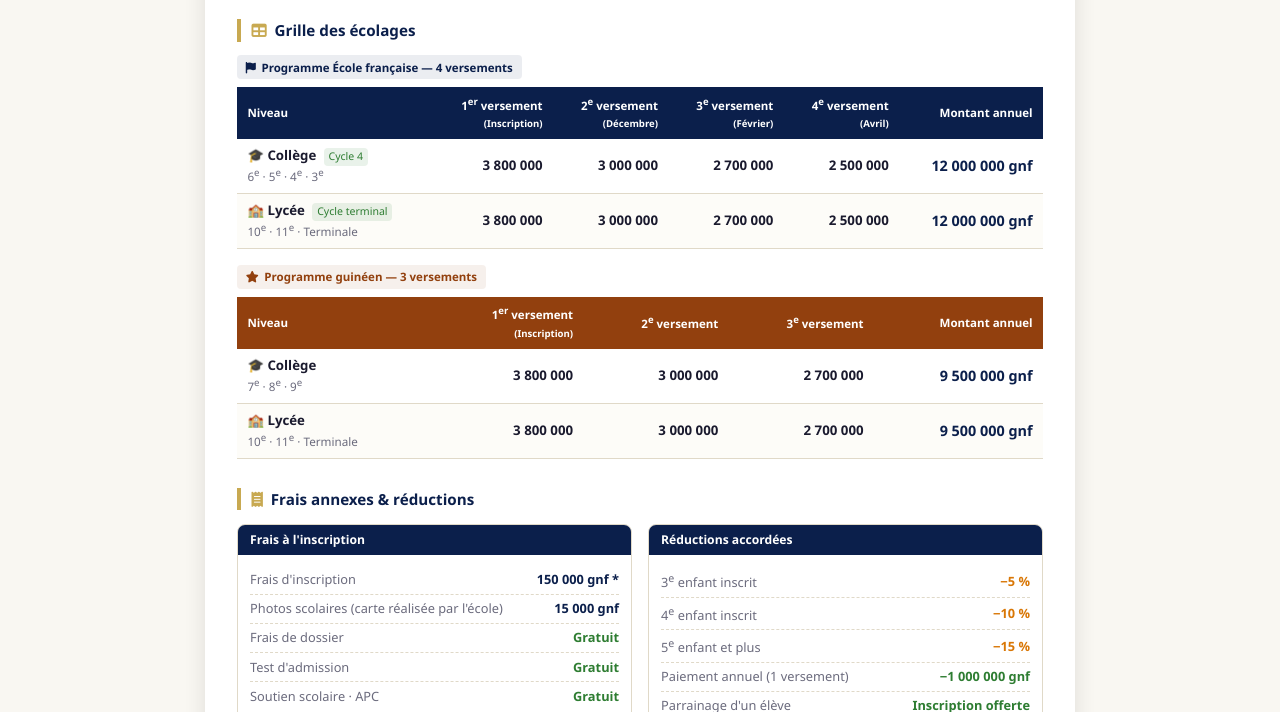
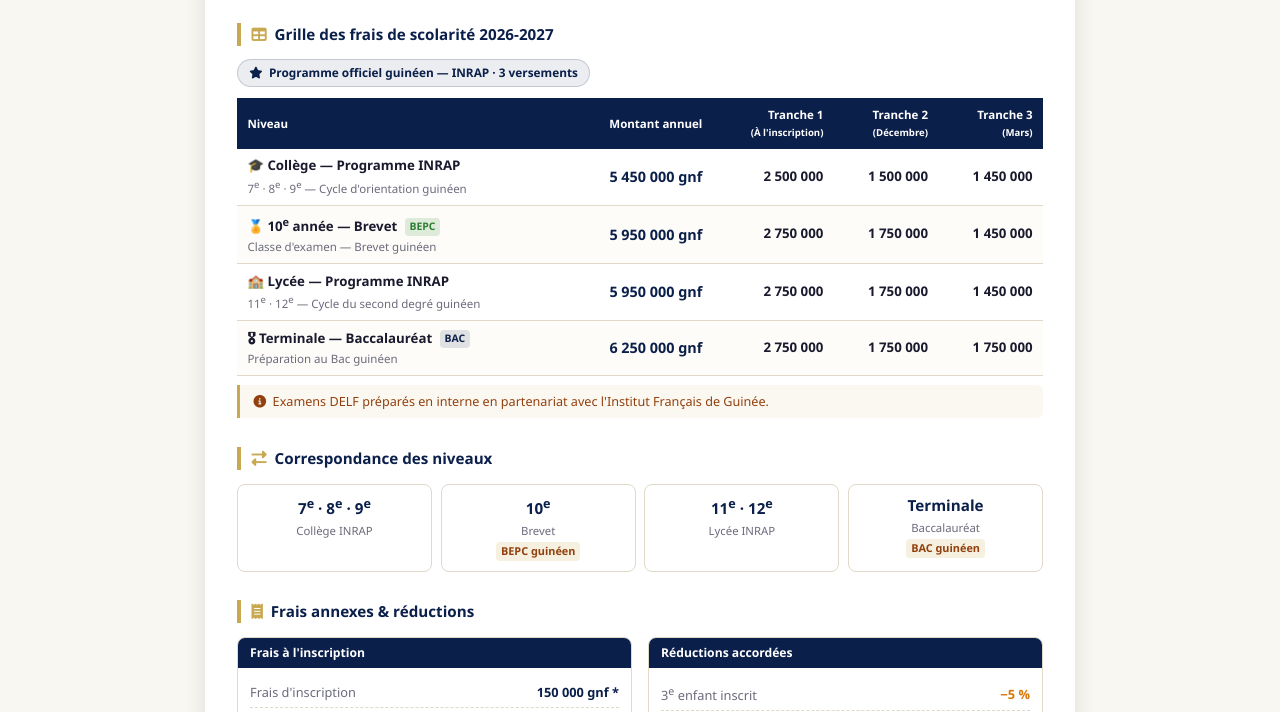
Before and after one commit to Erdid1/web-bela-lekkol-montessori, a website built with Vite: page reglement-college-lycee-2026-2027.html in a window 1280 px wide. Shown: the part 234-946 px from the top of the page. Built offline with nearby package versions, Linux system fonts and the light colour scheme.

Commit message:
fix: corrige tarifs collège/lycée programme INRAP guinéen
Données réelles du PDF 2026-2027 :
- 3 versements (inscription + décembre + mars)
- Collège INRAP 7e-9e : 5 450 000 gnf
- 10e Brevet BEPC : 5 950 000 gnf
- Lycée INRAP 11e-12e : 5 950 000 gnf
- Terminale BAC : 6 250 000 gnf
- Réduction paiement annuel : -300 000 gnf (non -1 000 000)
- Ajout relevé de notes N-1 dans les documents requis
- Ajout section correspondance des niveaux et AdmiSco

```diff
--- a/reglement-college-lycee-2026-2027.html
+++ b/reglement-college-lycee-2026-2027.html
@@ -4,7 +4,7 @@
   <meta charset="UTF-8">
   <meta name="viewport" content="width=device-width, initial-scale=1.0">
   <title>Règlement Financier — Collège & Lycée 2026-2027 · Bela Lekkol Montessori</title>
-  <meta name="description" content="Règlement financier Collège & Lycée 2026-2027 de Bela Lekkol Montessori. Grille des écolages, modalités de paiement, documents requis.">
+  <meta name="description" content="Règlement financier Collège & Lycée 2026-2027 de Bela Lekkol Montessori. Programme INRAP guinéen — grille des écolages, modalités de paiement, documents requis.">
   <link rel="icon" href="./public/favicon.svg" type="image/svg+xml">
   <link rel="stylesheet" href="https://cdnjs.cloudflare.com/ajax/libs/font-awesome/6.4.0/css/all.min.css">
   <style>
@@ -12,7 +12,6 @@
       --primary: #0B1F4B;
       --gold:    #C8A951;
       --green:   #2E7D32;
-      --indigo:  #3730A3;
       --light:   #F9F7F2;
       --border:  #e0d9c8;
       --text:    #1a1a2e;
@@ -53,7 +52,7 @@
       background: var(--gold); color: var(--primary);
       padding: .45rem .9rem; border-radius: 6px;
       font-weight: 800; font-size: .75rem; text-align: center;
-      white-space: nowrap; align-self: flex-start; line-height: 1.4;
+      white-space: nowrap; align-self: flex-start; line-height: 1.5;
     }
     .doc-meta {
       background: rgba(200,169,81,.1); border-bottom: 2px solid var(--gold);
@@ -73,41 +72,53 @@
     }
     h2:first-child { margin-top: 0; }
 
-    /* ── PROGRAMME BADGE ── */
-    .prog-tabs { display: flex; gap: .5rem; margin-bottom: .9rem; flex-wrap: wrap; }
-    .prog-tab {
-      padding: .35rem .85rem; border-radius: 20px; font-size: .76rem; font-weight: 700;
-      border: 2px solid transparent;
+    /* ── BADGE PROGRAMME ── */
+    .prog-label {
+      display: inline-flex; align-items: center; gap: .4rem;
+      font-size: .74rem; font-weight: 700; padding: .25rem .7rem;
+      border-radius: 20px; margin-bottom: .7rem;
+      background: rgba(11,31,75,.08); color: var(--primary);
+      border: 1px solid rgba(11,31,75,.18);
     }
-    .prog-tab.fr { background: rgba(11,31,75,.1); color: var(--primary); border-color: var(--primary); }
-    .prog-tab.gn { background: rgba(200,169,81,.15); color: #92400e; border-color: var(--gold); }
 
-    /* ── TABLEAUX ── */
-    .fee-table { width: 100%; border-collapse: collapse; font-size: .83rem; margin-bottom: .5rem; }
+    /* ── TABLEAU ── */
+    .fee-table { width: 100%; border-collapse: collapse; font-size: .83rem; }
     .fee-table th {
-      padding: .48rem .65rem; font-size: .72rem; font-weight: 600;
+      background: var(--primary); color: #fff;
+      padding: .5rem .65rem; font-size: .72rem; font-weight: 600;
     }
     .fee-table th:first-child { text-align: left; }
     .fee-table th:not(:first-child) { text-align: right; }
-    .fee-table td { padding: .46rem .65rem; border-bottom: 1px solid var(--border); }
+    .fee-table td { padding: .48rem .65rem; border-bottom: 1px solid var(--border); vertical-align: middle; }
     .fee-table td:not(:first-child) { text-align: right; font-weight: 600; }
     .fee-table tr:nth-child(even) td { background: rgba(200,169,81,.04); }
-    .total { color: var(--primary); font-weight: 800; font-size: .9rem; }
-    .cycle { display: inline-block; font-size: .66rem; background: rgba(46,125,50,.1); color: var(--green); border-radius: 4px; padding: .07rem .3rem; margin-left: .25rem; }
-    .sub { font-size: .73rem; color: var(--muted); display: block; }
+    .fee-table .total { color: var(--primary); font-weight: 800; font-size: .9rem; }
+    .sub { font-size: .72rem; color: var(--muted); display: block; margin-top: .1rem; }
+    .exam-badge {
+      display: inline-block; font-size: .65rem; background: rgba(200,169,81,.2);
+      color: #92400e; border-radius: 4px; padding: .07rem .3rem;
+      margin-left: .25rem; font-weight: 700; vertical-align: middle;
+    }
+    .exam-badge.bepc { background: rgba(46,125,50,.15); color: var(--green); }
+    .exam-badge.bac  { background: rgba(11,31,75,.12); color: var(--primary); }
 
-    /* Programme français header */
-    .thead-fr th { background: var(--primary); color: #fff; }
-    /* Programme guinéen header */
-    .thead-gn th { background: #92400e; color: #fff; }
+    .note-delf {
+      background: rgba(200,169,81,.08); border-left: 3px solid var(--gold);
+      padding: .45rem .85rem; border-radius: 0 6px 6px 0;
+      font-size: .79rem; color: #92400e; margin-top: .55rem;
+    }
 
-    .prog-label {
-      display: inline-flex; align-items: center; gap: .35rem;
-      font-size: .72rem; font-weight: 700; padding: .2rem .55rem;
-      border-radius: 4px; margin-bottom: .5rem;
+    /* ── CORRESPONDANCE NIVEAUX ── */
+    .niveaux-grid { display: flex; gap: .55rem; flex-wrap: wrap; margin-bottom: .6rem; }
+    .niveau-card {
+      flex: 1 1 140px; border: 1px solid var(--border); border-radius: 8px;
+      padding: .6rem .7rem; text-align: center;
     }
-    .prog-label.fr { background: rgba(11,31,75,.08); color: var(--primary); }
-    .prog-label.gn { background: rgba(146,64,14,.08); color: #92400e; }
+    .niveau-card .cl { font-size: .95rem; font-weight: 800; color: var(--primary); }
+    .niveau-card .desc { font-size: .71rem; color: var(--muted); margin-top: .12rem; }
+    .niveau-card .exam { font-size: .68rem; background: rgba(200,169,81,.18); color: #92400e;
+                         font-weight: 700; padding: .08rem .3rem; border-radius: 4px;
+                         display: inline-block; margin-top: .2rem; }
 
     /* ── DEUX COLONNES ── */
     .grid-2 { display: grid; grid-template-columns: 1fr 1fr; gap: 1rem; }
@@ -210,84 +221,91 @@
 
   <div class="body">
 
-    <!-- GRILLE ÉCOLAGES — PROGRAMME FRANÇAIS -->
-    <h2><i class="fas fa-table" style="color:var(--gold);margin-right:.5rem;"></i>Grille des écolages</h2>
+    <!-- GRILLE ÉCOLAGES -->
+    <h2><i class="fas fa-table" style="color:var(--gold);margin-right:.5rem;"></i>Grille des frais de scolarité 2026-2027</h2>
 
-    <div class="prog-label fr"><i class="fas fa-flag"></i>Programme École française — 4 versements</div>
+    <div class="prog-label"><i class="fas fa-star"></i>Programme officiel guinéen — INRAP · 3 versements</div>
+
     <table class="fee-table">
-      <thead class="thead-fr">
+      <thead>
         <tr>
           <th>Niveau</th>
-          <th>1<sup>er</sup> versement<br><small>(Inscription)</small></th>
-          <th>2<sup>e</sup> versement<br><small>(Décembre)</small></th>
-          <th>3<sup>e</sup> versement<br><small>(Février)</small></th>
-          <th>4<sup>e</sup> versement<br><small>(Avril)</small></th>
           <th>Montant annuel</th>
+          <th>Tranche 1<br><small>(À l'inscription)</small></th>
+          <th>Tranche 2<br><small>(Décembre)</small></th>
+          <th>Tranche 3<br><small>(Mars)</small></th>
         </tr>
       </thead>
       <tbody>
         <tr>
           <td>
-            <strong>🎓 Collège</strong>
-            <span class="cycle">Cycle 4</span>
-            <span class="sub">6<sup>e</sup> · 5<sup>e</sup> · 4<sup>e</sup> · 3<sup>e</sup></span>
+            <strong>🎓 Collège — Programme INRAP</strong>
+            <span class="sub">7<sup>e</sup> · 8<sup>e</sup> · 9<sup>e</sup> — Cycle d'orientation guinéen</span>
           </td>
-          <td>3 800 000</td>
-          <td>3 000 000</td>
-          <td>2 700 000</td>
+          <td class="total">5 450 000 gnf</td>
           <td>2 500 000</td>
-          <td class="total">12 000 000 gnf</td>
+          <td>1 500 000</td>
+          <td>1 450 000</td>
         </tr>
         <tr>
           <td>
-            <strong>🏫 Lycée</strong>
-            <span class="cycle">Cycle terminal</span>
-            <span class="sub">10<sup>e</sup> · 11<sup>e</sup> · Terminale</span>
+            <strong>🏅 10<sup>e</sup> année — Brevet</strong>
+            <span class="exam-badge bepc">BEPC</span>
+            <span class="sub">Classe d'examen — Brevet guinéen</span>
           </td>
-          <td>3 800 000</td>
-          <td>3 000 000</td>
-          <td>2 700 000</td>
-          <td>2 500 000</td>
-          <td class="total">12 000 000 gnf</td>
+          <td class="total">5 950 000 gnf</td>
+          <td>2 750 000</td>
+          <td>1 750 000</td>
+          <td>1 450 000</td>
+        </tr>
+        <tr>
+          <td>
+            <strong>🏫 Lycée — Programme INRAP</strong>
+            <span class="sub">11<sup>e</sup> · 12<sup>e</sup> — Cycle du second degré guinéen</span>
+          </td>
+          <td class="total">5 950 000 gnf</td>
+          <td>2 750 000</td>
+          <td>1 750 000</td>
+          <td>1 450 000</td>
+        </tr>
+        <tr>
+          <td>
+            <strong>🎖 Terminale — Baccalauréat</strong>
+            <span class="exam-badge bac">BAC</span>
+            <span class="sub">Préparation au Bac guinéen</span>
+          </td>
+          <td class="total">6 250 000 gnf</td>
+          <td>2 750 000</td>
+          <td>1 750 000</td>
+          <td>1 750 000</td>
         </tr>
       </tbody>
     </table>
+    <div class="note-delf">
+      <i class="fas fa-info-circle" style="margin-right:.4rem;"></i>Examens DELF préparés en interne en partenariat avec l'Institut Français de Guinée.
+    </div>
 
-    <div style="margin-top:1rem;">
-      <div class="prog-label gn"><i class="fas fa-star"></i>Programme guinéen — 3 versements</div>
-      <table class="fee-table">
-        <thead class="thead-gn">
-          <tr>
-            <th>Niveau</th>
-            <th>1<sup>er</sup> versement<br><small>(Inscription)</small></th>
-            <th>2<sup>e</sup> versement</th>
-            <th>3<sup>e</sup> versement</th>
-            <th>Montant annuel</th>
-          </tr>
-        </thead>
-        <tbody>
-          <tr>
-            <td>
-              <strong>🎓 Collège</strong>
-              <span class="sub">7<sup>e</sup> · 8<sup>e</sup> · 9<sup>e</sup></span>
-            </td>
-            <td>3 800 000</td>
-            <td>3 000 000</td>
-            <td>2 700 000</td>
-            <td class="total">9 500 000 gnf</td>
-          </tr>
-          <tr>
-            <td>
-              <strong>🏫 Lycée</strong>
-              <span class="sub">10<sup>e</sup> · 11<sup>e</sup> · Terminale</span>
-            </td>
-            <td>3 800 000</td>
-            <td>3 000 000</td>
-            <td>2 700 000</td>
-            <td class="total">9 500 000 gnf</td>
-          </tr>
-        </tbody>
-      </table>
+    <!-- CORRESPONDANCE NIVEAUX -->
+    <h2><i class="fas fa-exchange-alt" style="color:var(--gold);margin-right:.5rem;"></i>Correspondance des niveaux</h2>
+    <div class="niveaux-grid">
+      <div class="niveau-card">
+        <div class="cl">7<sup>e</sup> · 8<sup>e</sup> · 9<sup>e</sup></div>
+        <div class="desc">Collège INRAP</div>
+      </div>
+      <div class="niveau-card">
+        <div class="cl">10<sup>e</sup></div>
+        <div class="desc">Brevet</div>
+        <div class="exam">BEPC guinéen</div>
+      </div>
+      <div class="niveau-card">
+        <div class="cl">11<sup>e</sup> · 12<sup>e</sup></div>
+        <div class="desc">Lycée INRAP</div>
+      </div>
+      <div class="niveau-card">
+        <div class="cl">Terminale</div>
+        <div class="desc">Baccalauréat</div>
+        <div class="exam">BAC guinéen</div>
+      </div>
     </div>
 
     <!-- FRAIS ANNEXES & RÉDUCTIONS -->
@@ -299,8 +317,8 @@
           <div class="row"><span class="lbl">Frais d'inscription</span><span class="val">150 000 gnf *</span></div>
           <div class="row"><span class="lbl">Photos scolaires (carte réalisée par l'école)</span><span class="val">15 000 gnf</span></div>
           <div class="row"><span class="lbl">Frais de dossier</span><span class="val free">Gratuit</span></div>
-          <div class="row"><span class="lbl">Test d'admission</span><span class="val free">Gratuit</span></div>
-          <div class="row"><span class="lbl">Soutien scolaire · APC</span><span class="val free">Gratuit</span></div>
+          <div class="row"><span class="lbl">Test d'admission / niveau</span><span class="val free">Gratuit</span></div>
+          <div class="row"><span class="lbl">Soutien scolaire · Aide aux devoirs</span><span class="val free">Gratuit</span></div>
         </div>
       </div>
       <div class="card">
@@ -309,7 +327,7 @@
           <div class="row"><span class="lbl">3<sup>e</sup> enfant inscrit</span><span class="val minus">−5 %</span></div>
           <div class="row"><span class="lbl">4<sup>e</sup> enfant inscrit</span><span class="val minus">−10 %</span></div>
           <div class="row"><span class="lbl">5<sup>e</sup> enfant et plus</span><span class="val minus">−15 %</span></div>
-          <div class="row"><span class="lbl">Paiement annuel (1 versement)</span><span class="val minus" style="color:var(--green);">−1 000 000 gnf</span></div>
+          <div class="row"><span class="lbl">Paiement annuel (1 versement)</span><span class="val minus" style="color:var(--green);">−300 000 gnf</span></div>
           <div class="row"><span class="lbl">Parrainage d'un élève</span><span class="val free">Inscription offerte</span></div>
         </div>
       </div>
@@ -317,10 +335,11 @@
     <p style="font-size:.73rem;color:var(--muted);margin-top:.45rem;">* Les frais d'inscription sont offerts au parent qui parraine un nouvel élève à l'école.</p>
 
     <!-- MODALITÉS DE PAIEMENT -->
-    <h2><i class="fas fa-university" style="color:var(--gold);margin-right:.5rem;"></i>Modalités de paiement — Collège & Lycée</h2>
+    <h2><i class="fas fa-university" style="color:var(--gold);margin-right:.5rem;"></i>Modalités de paiement</h2>
     <ul class="pay-list">
       <li><i class="fas fa-check-circle" style="color:var(--green);"></i><span>Paiements acceptés : <strong>chèque</strong>, <strong>virement bancaire</strong> ou <strong>Orange Money</strong></span></li>
       <li><i class="fas fa-building-columns" style="color:var(--gold);"></i><span><strong>Collège & Lycée :</strong> Banque Islamique de Guinée</span></li>
+      <li><i class="fas fa-building-columns" style="color:var(--gold);"></i><span><strong>École française :</strong> Banque Populaire Maroco Guinéenne — Compte <strong>25404778701</strong> — Agence Plaza</span></li>
       <li><i class="fas fa-mobile-alt" style="color:#F97316;"></i><span><strong>Orange Money :</strong> Numéro <strong>626 31 31 80</strong> — Intitulé : Bela Lekkol Montessori</span></li>
     </ul>
     <div class="pay-warn">
@@ -332,22 +351,22 @@
     <h2><i class="fas fa-folder-open" style="color:var(--gold);margin-right:.5rem;"></i>Documents requis à l'inscription</h2>
     <div class="docs-grid">
       <div class="doc-item"><i class="fas fa-image"></i>2 photos d'identité</div>
-      <div class="doc-item"><i class="fas fa-id-card"></i>Carte scolaire (réalisée par l'école)</div>
       <div class="doc-item"><i class="fas fa-book"></i>Livret scolaire précédent</div>
       <div class="doc-item"><i class="fas fa-file-alt"></i>Extrait de naissance</div>
       <div class="doc-item"><i class="fas fa-clipboard-list"></i>Dossier d'inscription rempli</div>
+      <div class="doc-item"><i class="fas fa-chart-bar"></i>Relevé de notes année N−1</div>
     </div>
-    <p style="font-size:.73rem;color:var(--muted);margin-top:.5rem;">Fiches de renseignements disponibles au secrétariat.</p>
+    <p style="font-size:.73rem;color:var(--muted);margin-top:.5rem;">Fiches de renseignements et liste de fournitures à retirer au secrétariat.</p>
 
     <!-- INFOS PÉDAGO -->
-    <h2><i class="fas fa-graduation-cap" style="color:var(--gold);margin-right:.5rem;"></i>Informations pédagogiques — Collège & Lycée</h2>
+    <h2><i class="fas fa-graduation-cap" style="color:var(--gold);margin-right:.5rem;"></i>Informations & engagements pédagogiques</h2>
     <ul class="peda">
-      <li><i class="fas fa-check"></i>Programme français officiel (Éducation Nationale) avec ancrage dans le contexte guinéen.</li>
-      <li><i class="fas fa-check"></i>Espagnol au Collège — CECRL · Préparation au DELF — Institut Français de Guinée.</li>
-      <li><i class="fas fa-check"></i>Évaluations trimestrielles (dont certaines internationales) communiquées via EDUMOOV.</li>
-      <li><i class="fas fa-check"></i>Intelligence Artificielle intégrée pour améliorer les apprentissages.</li>
-      <li><i class="fas fa-check"></i>Coopérations avec des établissements européens et africains · Tournoi interscolaire · Francophonie.</li>
-      <li><i class="fas fa-check"></i>Coordinateur pédagogique : <strong>Eric Didier</strong> — CFP Maria Montessori, Conakry.</li>
+      <li><i class="fas fa-check"></i><span><strong>Programme officiel :</strong> Le programme officiel guinéen (INRAP) est enseigné intégralement et enrichi par des ressources pédagogiques produites grâce à l'IA, adaptées au contexte guinéen.</span></li>
+      <li><i class="fas fa-check"></i><span><strong>Gestion numérique (AdmiSco) :</strong> Les évaluations et la gestion des frais de scolarité sont gérées par le logiciel AdmiSco, distribué en Guinée par le CFP Maria Montessori. Suivi disponible sur EDUMOOV.</span></li>
+      <li><i class="fas fa-check"></i><span><strong>Langues :</strong> Français · Anglais · Espagnol. Examens DELF en partenariat avec l'Institut Français de Guinée.</span></li>
+      <li><i class="fas fa-check"></i><span><strong>Examens nationaux préparés :</strong> BEPC (Brevet guinéen) · Baccalauréat guinéen (toutes séries).</span></li>
+      <li><i class="fas fa-check"></i><span><strong>IA & Innovation :</strong> Cours et fiches adaptés au contexte guinéen, parcours personnalisés et formation continue des enseignants.</span></li>
+      <li><i class="fas fa-check"></i><span><strong>Coordinateur pédagogique :</strong> Eric Didier — CFP Maria Montessori, Conakry. Rénovation en cours pour offrir les meilleures conditions d'enseignement.</span></li>
     </ul>
 
     <div class="events">
```
